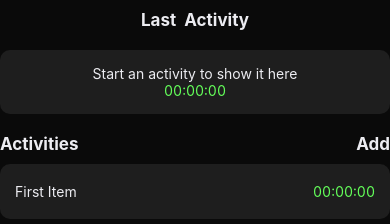
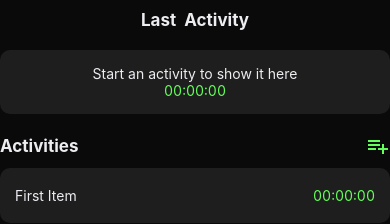
Before and after one commit to AlejandroT117/dayflow, a React Native app: screen / in a window 390 px wide. Shown: the top 224 px of the page. Built offline with nearby package versions, Linux system fonts and the light colour scheme.

Commit message:
disable scroll

```diff
--- a/App.js
+++ b/App.js
@@ -4,7 +4,7 @@ import { ActivityHomeScreen } from "./src/screens/AcitivityHomeScreen";
 import { SafeAreaProvider } from "react-native-safe-area-context";
 import { SafeAreaScreen } from "./src/layout/SafeAreaScreen";
 import { checkStorageStatus } from "./src/storage";
-import { FlowText } from "./src/components/overrides";
+import { Platform } from "react-native";
 
 export default function App() {
   const [isStorageEnabled, setIsStorageEnabled] = useState(false);
@@ -17,6 +17,9 @@ export default function App() {
     checkStorage();
   }, []);
 
+  const containerStyle =
+    Platform.OS === "web" ? { minWidth: 400, margin: "auto" } : {};
+
   return (
     <SafeAreaProvider>
       <SafeAreaScreen>
--- a/src/components/activity/ActivityItem.tsx
+++ b/src/components/activity/ActivityItem.tsx
@@ -12,6 +12,8 @@ interface Props {
   activity: Activity;
   onActivityChange: (id: string, state: boolean) => void;
   onTimeChange: (id: string, time: number) => void;
+  onMove: () => void;
+  onRelease: () => void;
 }
 
 var id: number | undefined = undefined;
@@ -20,6 +22,8 @@ export const ActivityItem: React.FC<Props> = ({
   activity,
   onActivityChange,
   onTimeChange,
+  onMove,
+  onRelease,
 }) => {
   const { title, id: activityId, time, isActive } = activity;
   const pan = useRef(new Animated.ValueXY()).current;
@@ -44,6 +48,9 @@ export const ActivityItem: React.FC<Props> = ({
       onPanResponderTerminationRequest: () => false,
       onPanResponderMove: (e, gestState) => {
         const currentX = gestState.dx;
+        if (Math.abs(currentX) > TRESHOLD / 4) {
+          onMove();
+        }
         if (currentX > TRESHOLD) {
           setCurrentState(true);
         }
@@ -57,6 +64,7 @@ export const ActivityItem: React.FC<Props> = ({
         })(e, gestState);
       },
       onPanResponderRelease: () => {
+        onRelease();
         Animated.spring(pan, {
           toValue: { x: 0, y: 0 },
           useNativeDriver: true,
--- a/src/components/overrides/FlowButton.tsx
+++ b/src/components/overrides/FlowButton.tsx
@@ -1,10 +1,11 @@
-import React, { useMemo } from "react";
+import React, { Children, ReactNode, useMemo } from "react";
 import { GestureResponderEvent, Pressable, StyleSheet } from "react-native";
 import { FlowText } from "./FlowText";
 import { COLORS } from "../../variables/styles";
 
 interface Props {
-  text: string;
+  text?: string;
+  children?: ReactNode;
   isDisabled?: boolean;
   isTransparent?: boolean;
   type?: "primary" | "secondary" | "danger" | "warning";
@@ -17,6 +18,7 @@ export const FlowButton: React.FC<Props> = ({
   isTransparent = true,
   type = "primary",
   handlePress,
+  children,
 }) => {
   const flowTextColor: {
     color: string;
@@ -60,8 +62,13 @@ export const FlowButton: React.FC<Props> = ({
   }, [isDisabled, isTransparent]);
 
   return (
-    <Pressable onPress={handlePress} style={flowButton}>
-      <FlowText style={flowTextColor}>{text}</FlowText>
+    <Pressable
+      onPress={handlePress}
+      style={flowButton}
+      hitSlop={{ bottom: 10, top: 10, right: 5, left: 5 }}
+    >
+      {text && <FlowText style={flowTextColor}>{text}</FlowText>}
+      {children}
     </Pressable>
   );
 };
--- a/src/layout/SafeAreaScreen.tsx
+++ b/src/layout/SafeAreaScreen.tsx
@@ -1,4 +1,4 @@
-import React, { ReactNode } from "react";
+import React, { ReactNode, useMemo } from "react";
 import { StyleSheet, View } from "react-native";
 import { useSafeAreaInsets } from "react-native-safe-area-context";
 import { COLORS } from "../variables/styles";
@@ -8,6 +8,7 @@ interface Props {
 }
 export const SafeAreaScreen: React.FC<Props> = ({ children }) => {
   const insets = useSafeAreaInsets();
+
   return (
     <View style={{ ...container, paddingTop: insets.top }}>
       {children}
--- a/src/screens/AcitivityHomeScreen.tsx
+++ b/src/screens/AcitivityHomeScreen.tsx
@@ -1,5 +1,5 @@
 import React, { useCallback, useEffect, useState } from "react";
-import { FlatList, StyleSheet, Text, View } from "react-native";
+import { FlatList, Pressable, StyleSheet, Text, View } from "react-native";
 import uuid from "react-native-uuid";
 import { ActivityTimer } from "../components/activity/ActivityTimer";
 import { ActivityItem } from "../components/activity/ActivityItem";
@@ -9,6 +9,8 @@ import { FlowRow } from "../components/overrides";
 import { Activity, AddActivity } from "../interfaces/activity.interface";
 import { loadDayFlowItems, storeDayFlowItems } from "../storage";
 import { ActivityItemCreator } from "../components/activity/ActivityItemCreator";
+import { MaterialIcons } from "@expo/vector-icons";
+import { FlowButton } from "../components/overrides/FlowButton";
 
 interface Props {
   isStorageEnabled: boolean;
@@ -20,6 +22,7 @@ export const ActivityHomeScreen: React.FC<Props> = ({ isStorageEnabled }) => {
   const [prevActivity, setPrevActivity] = useState<Activity>();
   const [startTime, setStartTime] = useState<number>();
   const [isModalVisible, setIsModalVisible] = useState(false);
+  const [isScrollEnabled, setIsScrollEnabled] = useState(true);
 
   const getData = async () => {
     const items = await loadDayFlowItems();
@@ -105,16 +108,23 @@ export const ActivityHomeScreen: React.FC<Props> = ({ isStorageEnabled }) => {
       />
       <FlowRow style={headerContainer}>
         <Text style={text}>Activities</Text>
-        <Text style={text} onPress={() => setIsModalVisible(true)}>
-          Add
-        </Text>
+        <FlowButton handlePress={() => setIsModalVisible(true)}>
+          <MaterialIcons
+            name="playlist-add"
+            size={24}
+            color={COLORS.brightGreen}
+          />
+        </FlowButton>
       </FlowRow>
       <FlatList
         data={activities}
+        scrollEnabled={isScrollEnabled}
         keyExtractor={({ id }) => id}
         renderItem={({ item }) => (
           <ActivityItem
             activity={item}
+            onMove={() => setIsScrollEnabled(false)}
+            onRelease={() => setIsScrollEnabled(true)}
             onActivityChange={checkActivity}
             onTimeChange={handleTimeChange}
           />
@@ -128,6 +138,7 @@ const { container, headerContainer, text } = StyleSheet.create({
   container: {
     flex: 1,
     width: "100%",
+    maxWidth: 500,
   },
   headerContainer: {
     paddingVertical: 10,
```
